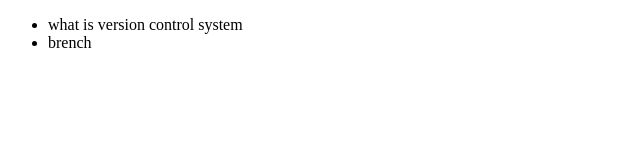
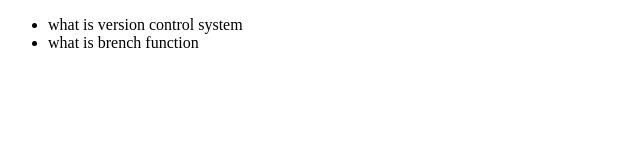
Before and after one commit to j15kim/opentutorials_git_j15kim, a plain HTML site: page index.html in a window 1280 px wide. Shown: the full height of the page, 0-640 px from the left. Drawn offline with Linux system fonts and the light colour scheme.

Commit message:
add function

```diff
--- a/index.html
+++ b/index.html
@@ -6,7 +6,7 @@
 <body>
 <ul>
 <li>what is version control system</li>
-<li>brench</li>
+<li>what is brench function</li>
 
 </ul>
 
```
